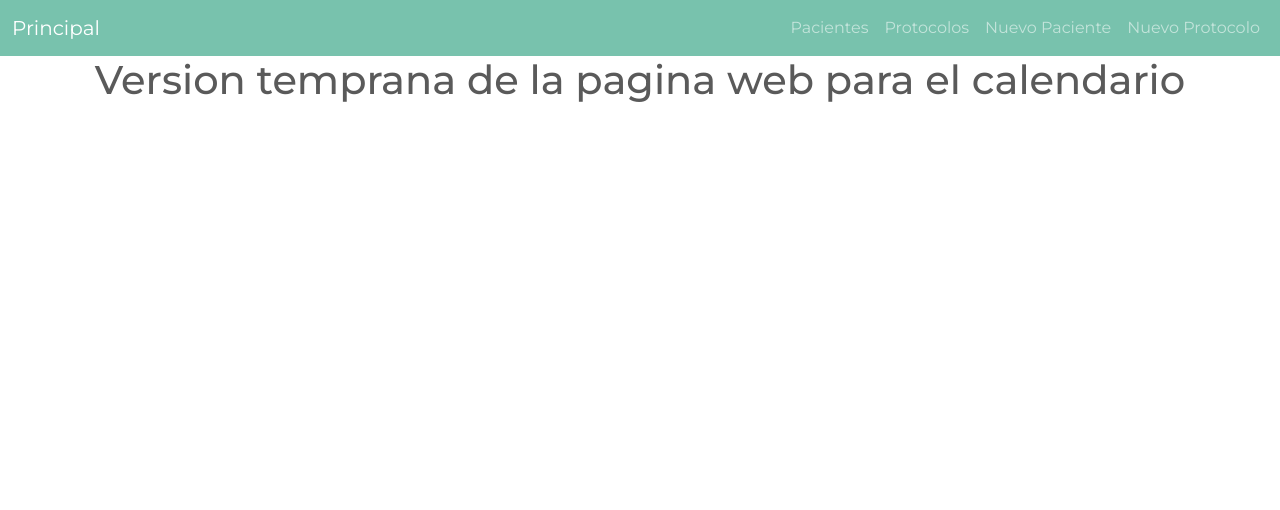
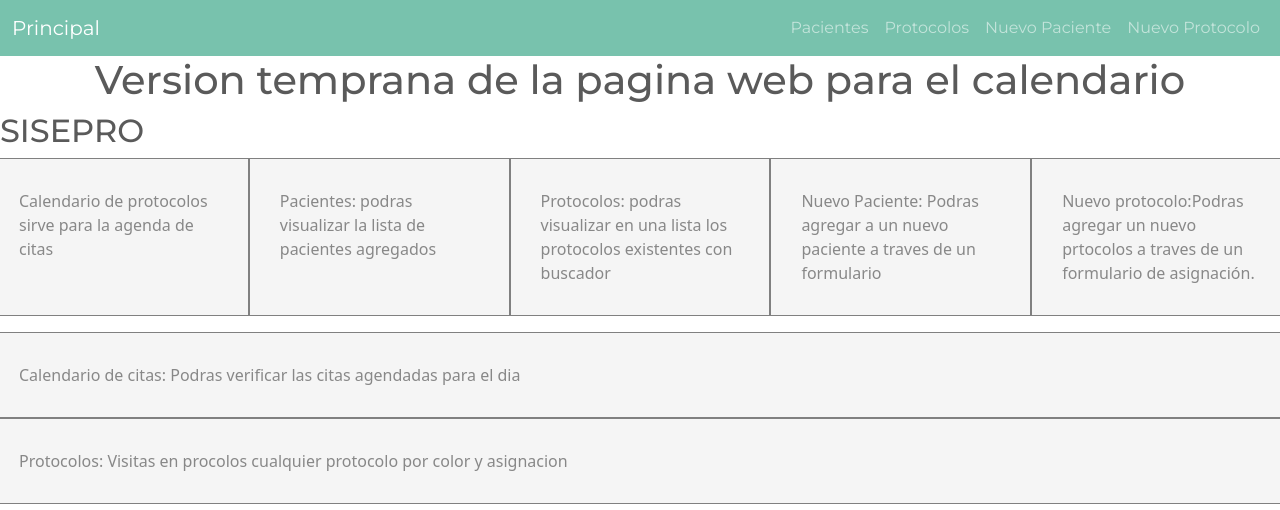
Before and after one commit to KingGnome115/page, a Vue app: page / in a window 1280 px wide. Shown: the top 510 px of the page. Built offline with nearby package versions, Linux system fonts and the light colour scheme.

Commit message:
se actulizo principal y boton de pacientes

```diff
--- a/src/components/ListaPacientes.vue
+++ b/src/components/ListaPacientes.vue
@@ -1,3 +1,4 @@
+
 <template lang="">
     <div class="container">
         <div class="row mt-3">
@@ -6,12 +7,12 @@
             </header>
 
             <div class="control col-12 justify-content-end">
-                <input v-model="nombre" type="text" class="form-control valid barraBusqueda" placeholder="Nombre del paciente" v-on:keyup.enter="buscarData">
+                <input v-model="nombre" type="text" class="form-control valid barraBusqueda" placeholder="Nombre del paciente" v-on:keyup.enter="buscarData" aria-describedby="button-Buscar">
+                <span class="input-group-btn">
+      <button class="btn btn-primary"  v-on:click="buscarData" id="button-Buscar">Buscador</button>
+    </span>
             </div>
 
-            <div class="justify-content-end">
-                    <button class="btn btn-primary"  v-on:click="buscarData">Buscar</button>
-            </div>
 
             <ul class="lista" >
                 <li v-for="(paciente, index) in pacientes" :key="index" @click="this.$router.push(`/pacientes/${paciente._id}`)">
--- a/src/components/Principal.vue
+++ b/src/components/Principal.vue
@@ -1,11 +1,36 @@
 <template>
     <div>
         <h1>Version temprana de la pagina web para el calendario</h1>
+        <h2>SISEPRO</h2>
+        <div class="row mb-3">
+      <div class="col">Calendario de protocolos sirve para la agenda de citas</div>
+       <div class="col">Pacientes: podras visualizar la lista de pacientes agregados </div>
+       <div class="col">Protocolos: podras visualizar en una lista los protocolos existentes con buscador </div>
+       <div class="col">Nuevo Paciente: Podras agregar a un nuevo paciente a traves de un formulario</div>
+       <div class="col">Nuevo protocolo:Podras agregar un nuevo prtocolos a traves de un formulario de asignación.</div>
+       </div>
+
+    <div class="row mb-3">
+      <div class="col-4-center">Calendario de citas: Podras verificar las citas agendadas para el dia </div>
+      <div class="col-4-center">Protocolos: Visitas en procolos cualquier protocolo por color y asignacion</div>
     </div>
+
+    </div>
+
+
+
+
+
 </template>
 
 <style scoped>
-    h1{
+        h1{
         text-align: center;
+
     }
+  .row > div{
+  background: #F5F5F5;
+  padding: 30px;
+  border: 1px solid grey;
+}
 </style>
```
Also changed, not shown: 1 other file (tests, documents, lock files or other folders).
